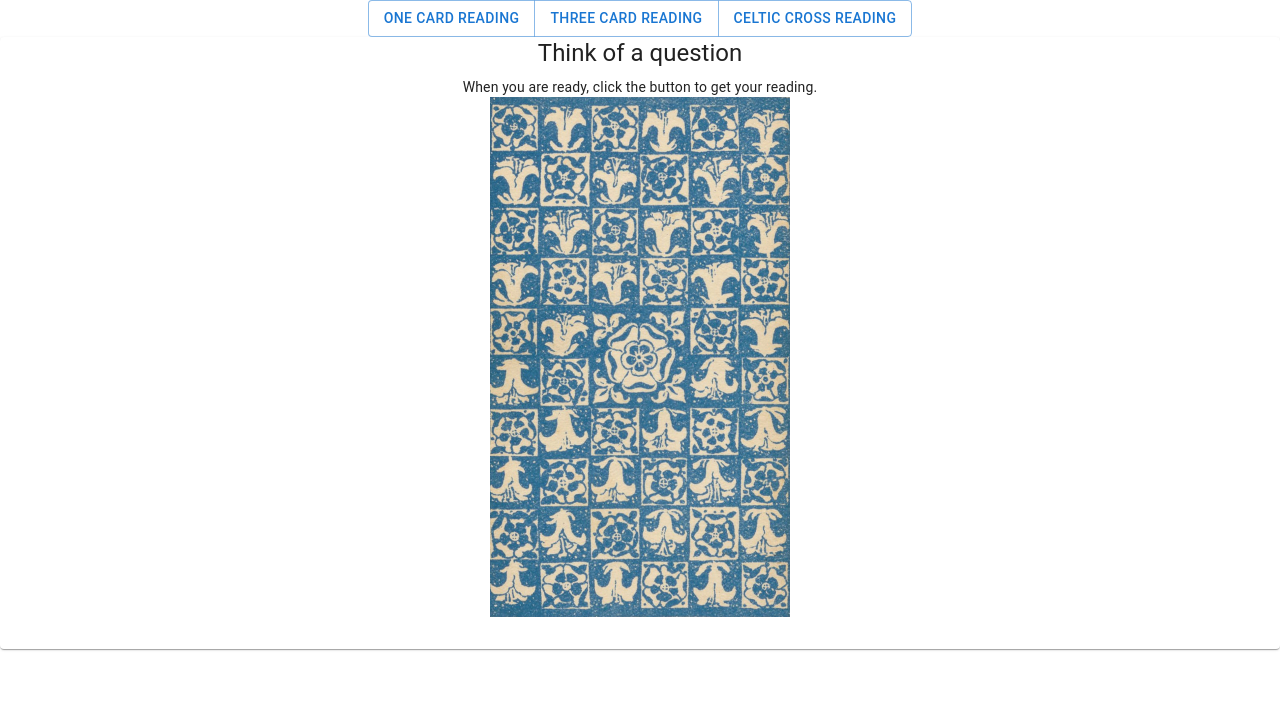
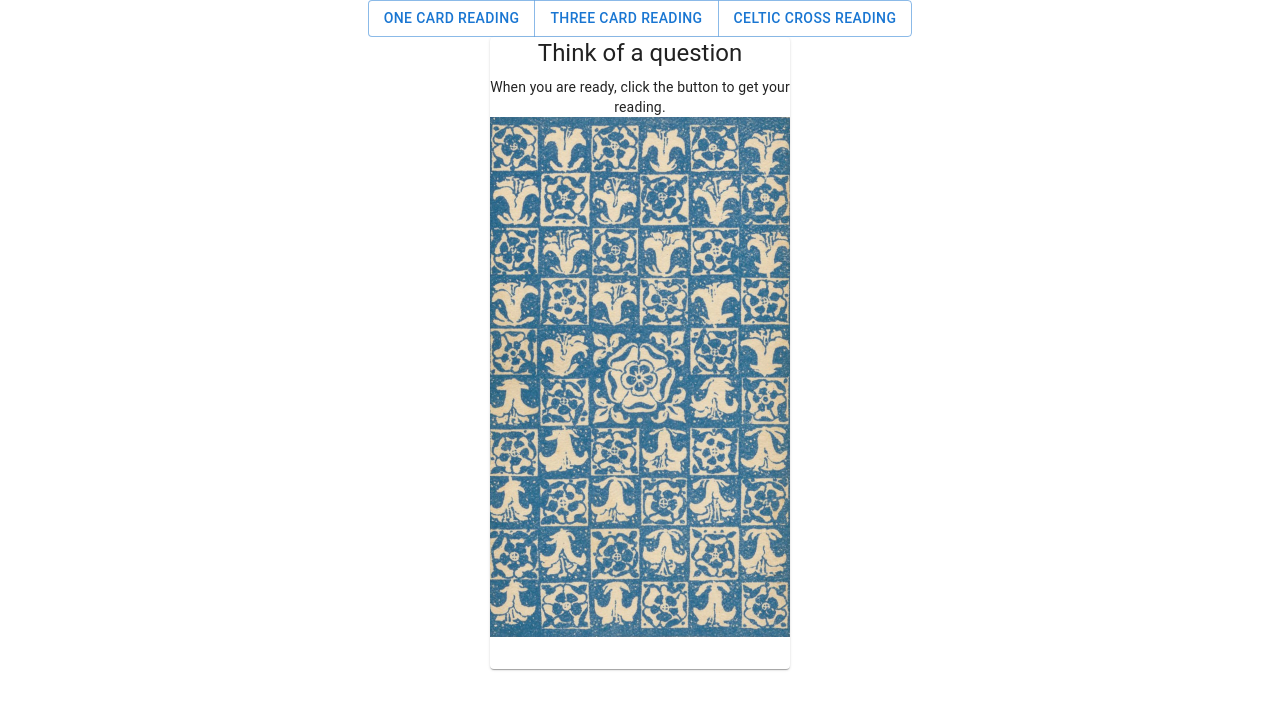
Before and after one commit to elena-cukanovaite/tarot-reading, a React (Create React App) app: page / in a window 1280 px wide. Shown: the top 710 px of the page. Built offline with nearby package versions, Linux system fonts and the light colour scheme.

Commit message:
Back to default card implemention

```diff
--- a/src/components/card.css
+++ b/src/components/card.css
@@ -1,11 +1,12 @@
-.custom-card{
-    width: 100vw;
-    /* height: 600px */
-}
+/* .custom-card{
+    height: 90vh;
+    width: 50vw
+    height: 600px
+} */
 
 /* .custom-card-media{
-    width: 300px;
-    height: 600px
+     height: 100%;
+     width: 300px
 } */
 
 /* .card-media-content{
--- a/src/components/card.js
+++ b/src/components/card.js
@@ -52,7 +52,7 @@ const ActionAreaCard = ({
   return (
     <Card className='custom-card'
       onClick={selectCard}
-      // sx={{ maxWidth: widthInput, transform: componentRotation }}
+      sx={{ maxWidth: widthInput, transform: componentRotation }}
     >
       <CardActionArea>
         <Typography className='custom-card-title' gutterBottom variant="h5" component="div">
```
